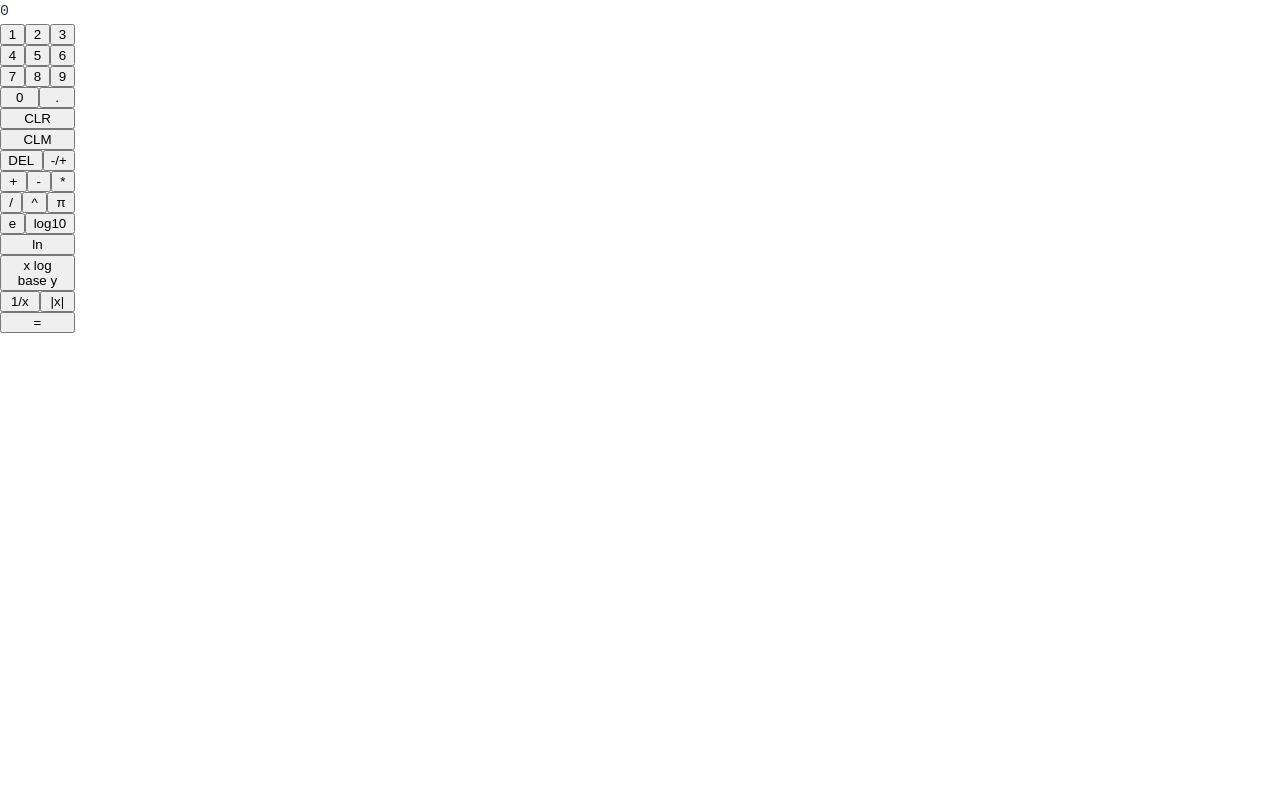
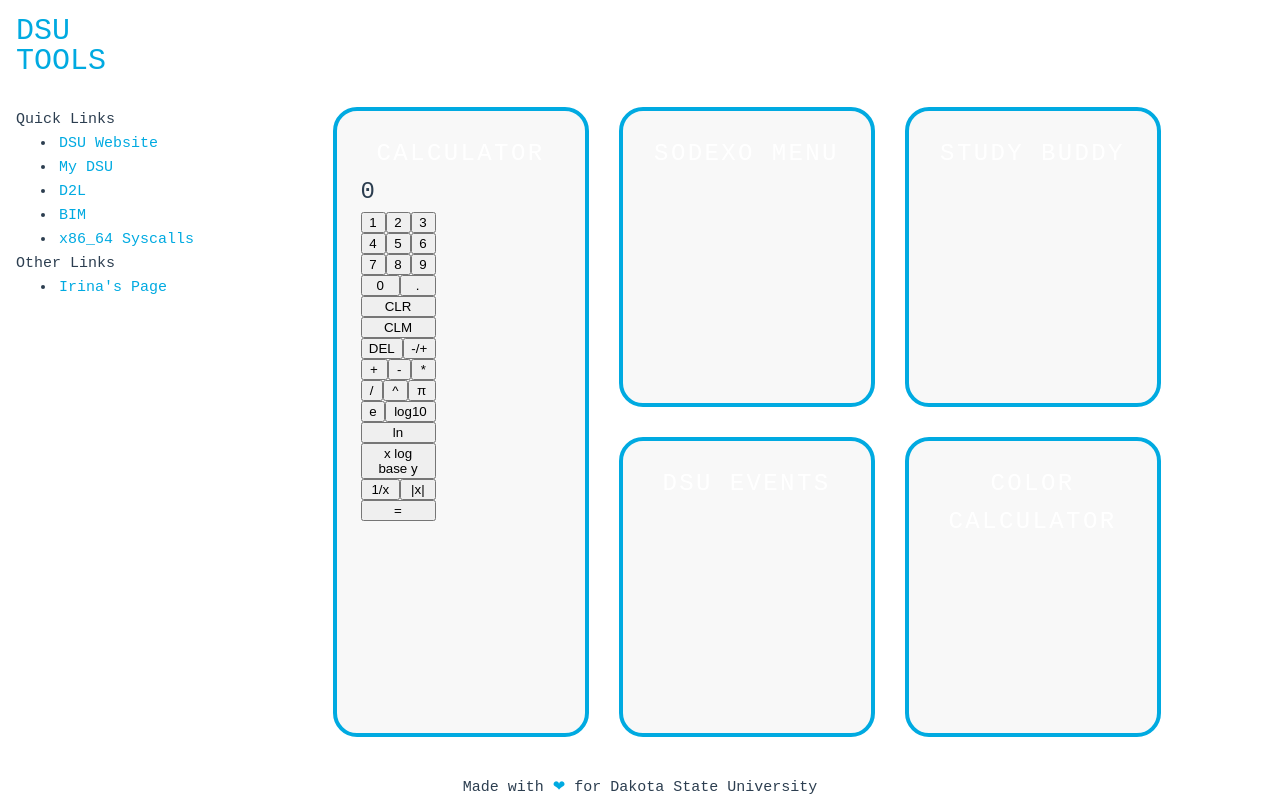
Before and after one commit to DavidMedin/dsu.tools, a Vue app in the folder dsutools-frontend/: page / in a window 1280 px wide. Built offline with nearby package versions, Linux system fonts and the light colour scheme.

Commit message:
Moved Calculator.vue file
- Moved Calculator.vue file to components
- Imported Calculator.vue in the App.vue page and put it into the ToolButton component

```diff
--- a/dsutools-frontend/src/App.vue
+++ b/dsutools-frontend/src/App.vue
@@ -6,6 +6,7 @@ import ToolGrid from "./components/ToolGrid.vue";
 import ToolItem from "./components/ToolItem.vue";
 import ToolButton from "./components/ToolButton.vue";
 import QuickLinks from "./components/QuickLinks.vue";
+import Calculator from "./components/Calculator.vue";
 </script>
 
 <template>
@@ -16,7 +17,9 @@ import QuickLinks from "./components/QuickLinks.vue";
             </nav>
             <div>
                 <ToolGrid>
-                    <ToolButton tool_name="Calculator" style="grid-row: 1/3" />
+                    <ToolButton tool_name="Calculator" style="grid-row: 1/3" disabled>
+                        <Calculator/>
+                    </ToolButton>
                     <ToolButton tool_name="Sodexo Menu" />
                     <ToolButton tool_name="Study Buddy" />
                     <ToolButton tool_name="DSU Events" />
--- a/dsutools-frontend/src/main.js
+++ b/dsutools-frontend/src/main.js
@@ -3,7 +3,7 @@
 import './assets/main.css'
 
 import { createApp } from 'vue'
-import App from './Calculator.vue'
+import App from './App.vue'
 
 // '#app' is a element selector that references the <div> in index.html.
 // Our Vue code will be inserted into that div.
```
Also changed, not shown: dsutools-frontend/src/components/Calculator.vue (renamed from dsutools-frontend/src/Calculator.vue).
